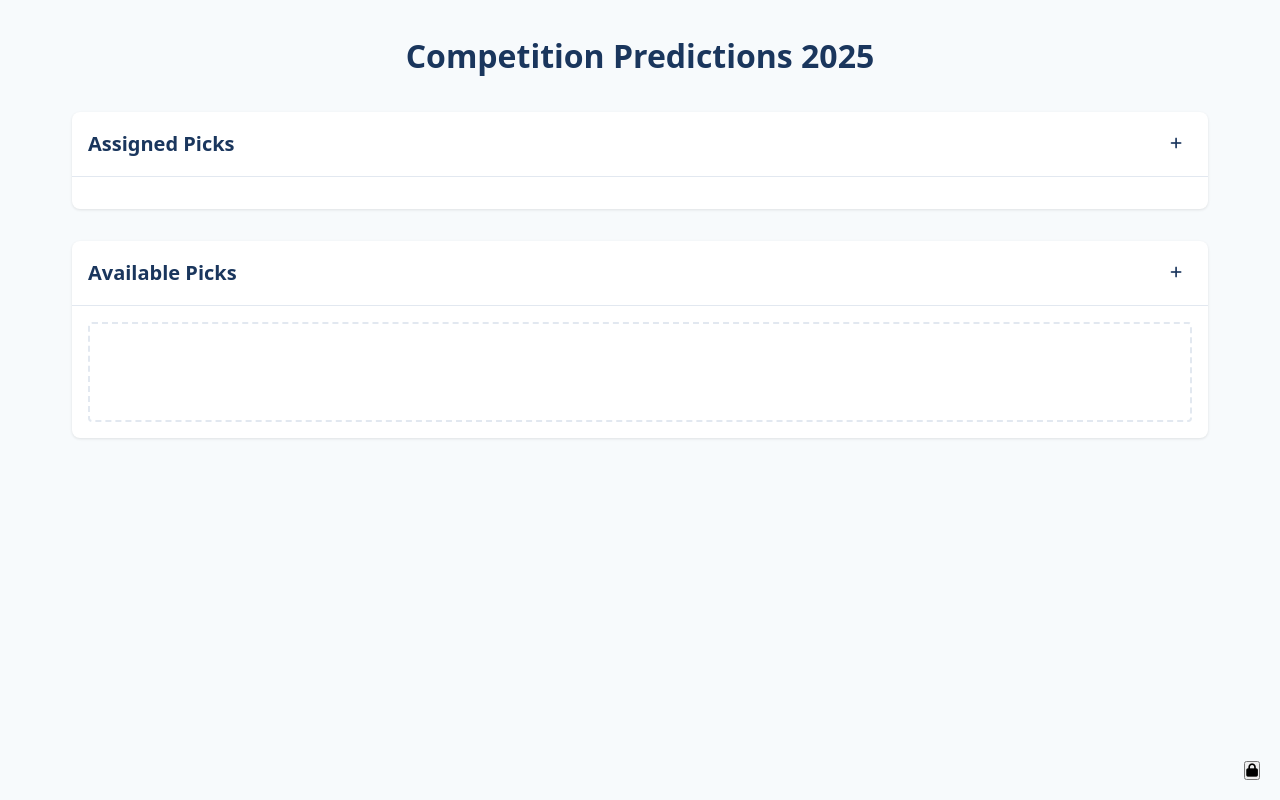
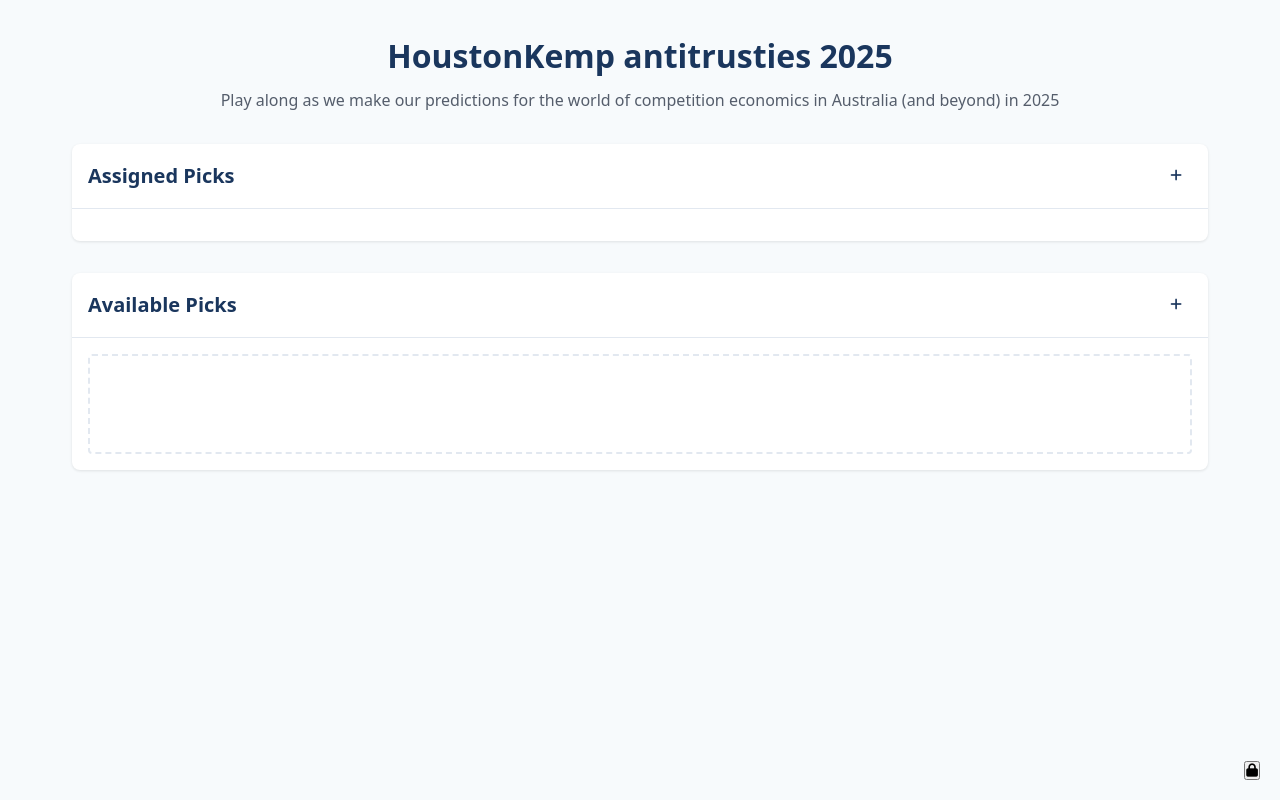
Before and after one commit to ntworthk/antitrusties-creator, a plain HTML site: page index.html in a window 1280 px wide. Drawn offline with Linux system fonts and the light colour scheme; no server answers.

Commit message:
Edit grid and title (#2)
* Edit grid and title

* Update readme

```diff
--- a/index.html
+++ b/index.html
@@ -3,7 +3,7 @@
 <head>
     <meta charset="UTF-8">
     <meta name="viewport" content="width=device-width, initial-scale=1.0">
-    <title>Competition Predictions 2025</title>
+    <title>HoustonKemp antitrusties 2025</title>
 
     <!-- External Dependencies -->
     <link href="https://cdnjs.cloudflare.com/ajax/libs/font-awesome/6.0.0/css/all.min.css" rel="stylesheet">
@@ -17,7 +17,8 @@
 <body>
     <div class="container">
         <header class="header">
-            <h1>Competition Predictions 2025</h1>
+            <h1>HoustonKemp antitrusties 2025</h1>
+            <p class="header-description">Play along as we make our predictions for the world of competition economics in Australia (and beyond) in 2025</p>
         </header>
 
         <!-- Assigned Picks Section -->
--- a/styles/main.css
+++ b/styles/main.css
@@ -40,6 +40,13 @@ body {
     color: var(--primary);
     font-size: 2rem;
     font-weight: 600;
+    margin-bottom: 0.5rem;
+}
+
+.header-description {
+    color: var(--text);
+    opacity: 0.8;
+    font-size: 1rem;
 }
 
 .section {
@@ -66,7 +73,7 @@ body {
 
 .persons-grid {
     display: grid;
-    grid-template-columns: repeat(auto-fit, minmax(300px, 1fr));
+    grid-template-columns: repeat(auto-fit, minmax(min(100%, 500px), 1fr));
     gap: 1rem;
     padding: 1rem;
 }
```
Also changed, not shown: 1 other file.
